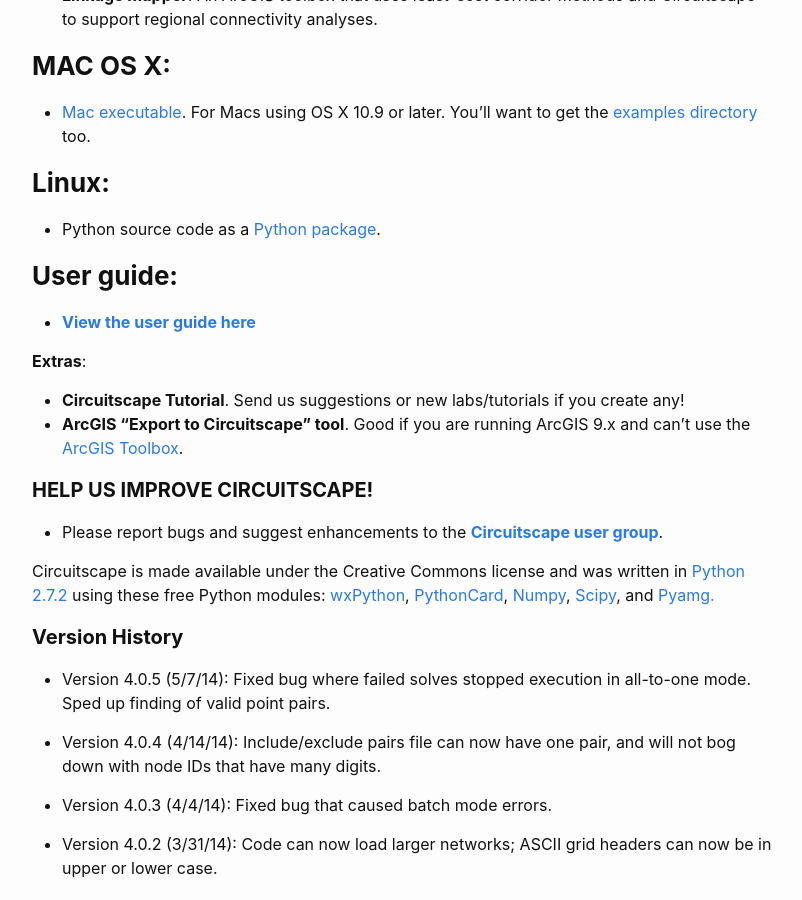
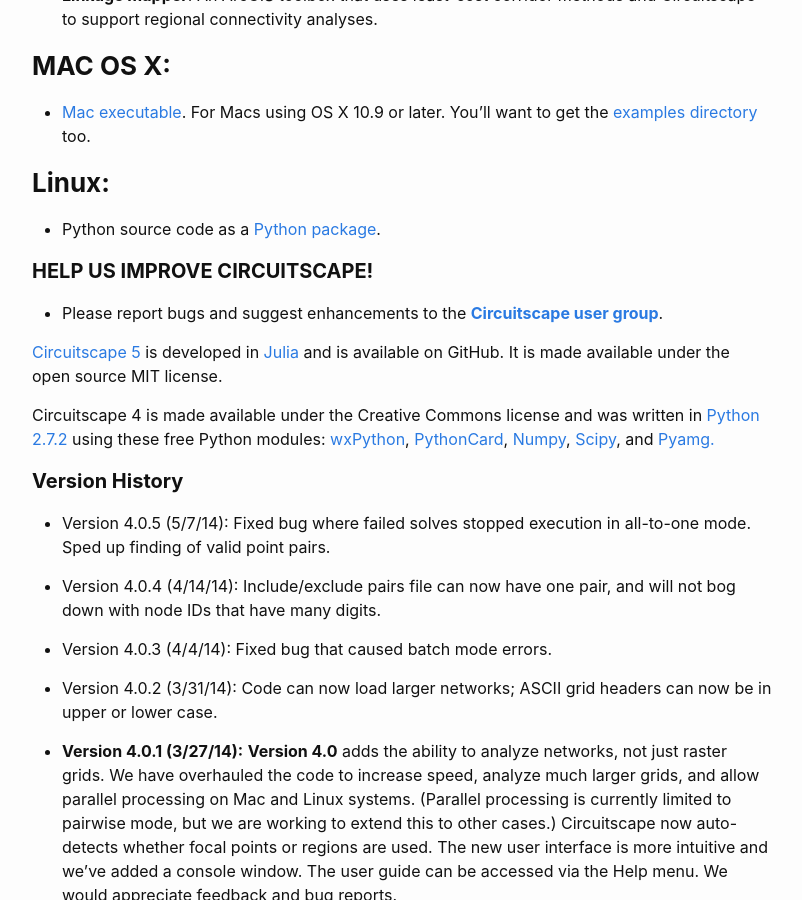
Before and after one commit to Circuitscape/www.circuitscape.org, a Jekyll site: the page built from downloads.md, in a window 1280 px wide and 900 px high, scrolled down 602 px. Shown: the whole window, without its empty margins (238-1040 px from the left). Built offline with Jekyll 4.4.1, drawn with Linux system fonts in a browser that asks for light colours.

Commit message:
Update downloads.md

```diff
--- a/downloads.md
+++ b/downloads.md
@@ -26,21 +26,18 @@
 
 * Python source code as a [Python package](https://pypi.python.org/pypi/Circuitscape/).
 
-
-### **User guide:**
-
-* [**View the user guide here**](/docs/)
-
-
+{% comment %}
 **Extras**:
 * **Circuitscape Tutorial**. Send us suggestions or new labs/tutorials if you create any!
 * **ArcGIS “Export to Circuitscape” tool**. Good if you are running ArcGIS 9.x and can't use the [ArcGIS Toolbox](https://circuitscape.googlecode.com/files/Circuitscape_for_ArcGIS_2013_10_08_rev2.zip).
-
+{% endcomment %}
 
 #### **HELP US IMPROVE CIRCUITSCAPE!**
 * Please report bugs and suggest enhancements to the [**Circuitscape user group**](https://groups.google.com/group/circuitscape?hl=en).
 
-Circuitscape is made available under the Creative Commons license and was written in [Python 2.7.2](https://www.python.org/) using these free Python modules: [wxPython](http://www.wxpython.org/), [PythonCard](http://pythoncard.sourceforge.net/), [Numpy](http://numpy.scipy.org/), [Scipy](http://www.scipy.org/), and [Pyamg.](http://code.google.com/p/pyamg/)
+[Circuitscape 5](https://github.com/Circuitscape/Circuitscape.jl) is developed in [Julia](https://julialang.org) and is available on GitHub. It is made available under the open source MIT license.
+
+Circuitscape 4 is made available under the Creative Commons license and was written in [Python 2.7.2](https://www.python.org/) using these free Python modules: [wxPython](http://www.wxpython.org/), [PythonCard](http://pythoncard.sourceforge.net/), [Numpy](http://numpy.scipy.org/), [Scipy](http://www.scipy.org/), and [Pyamg.](http://code.google.com/p/pyamg/)
 
 
 #### **Version History**
```
